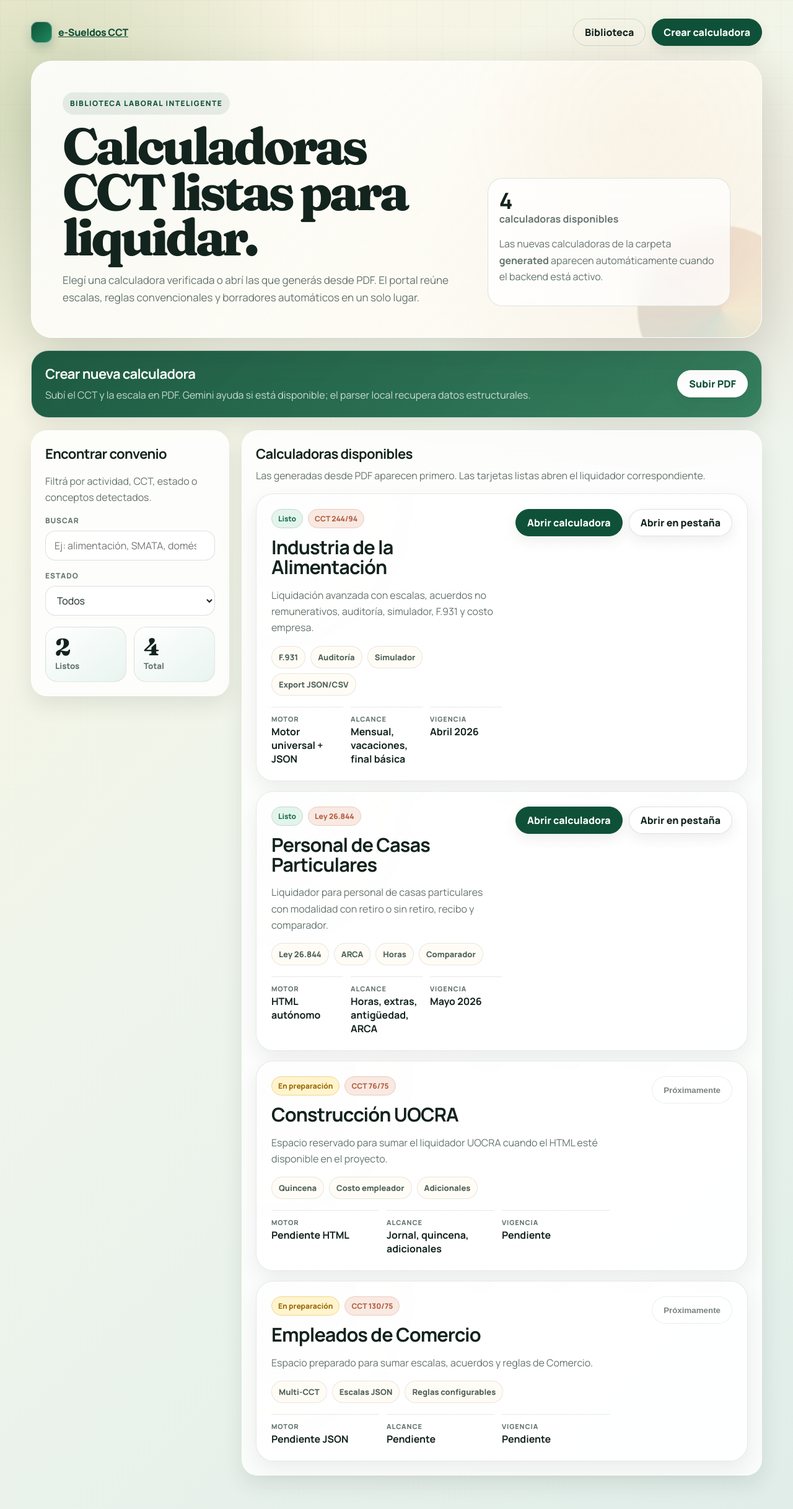
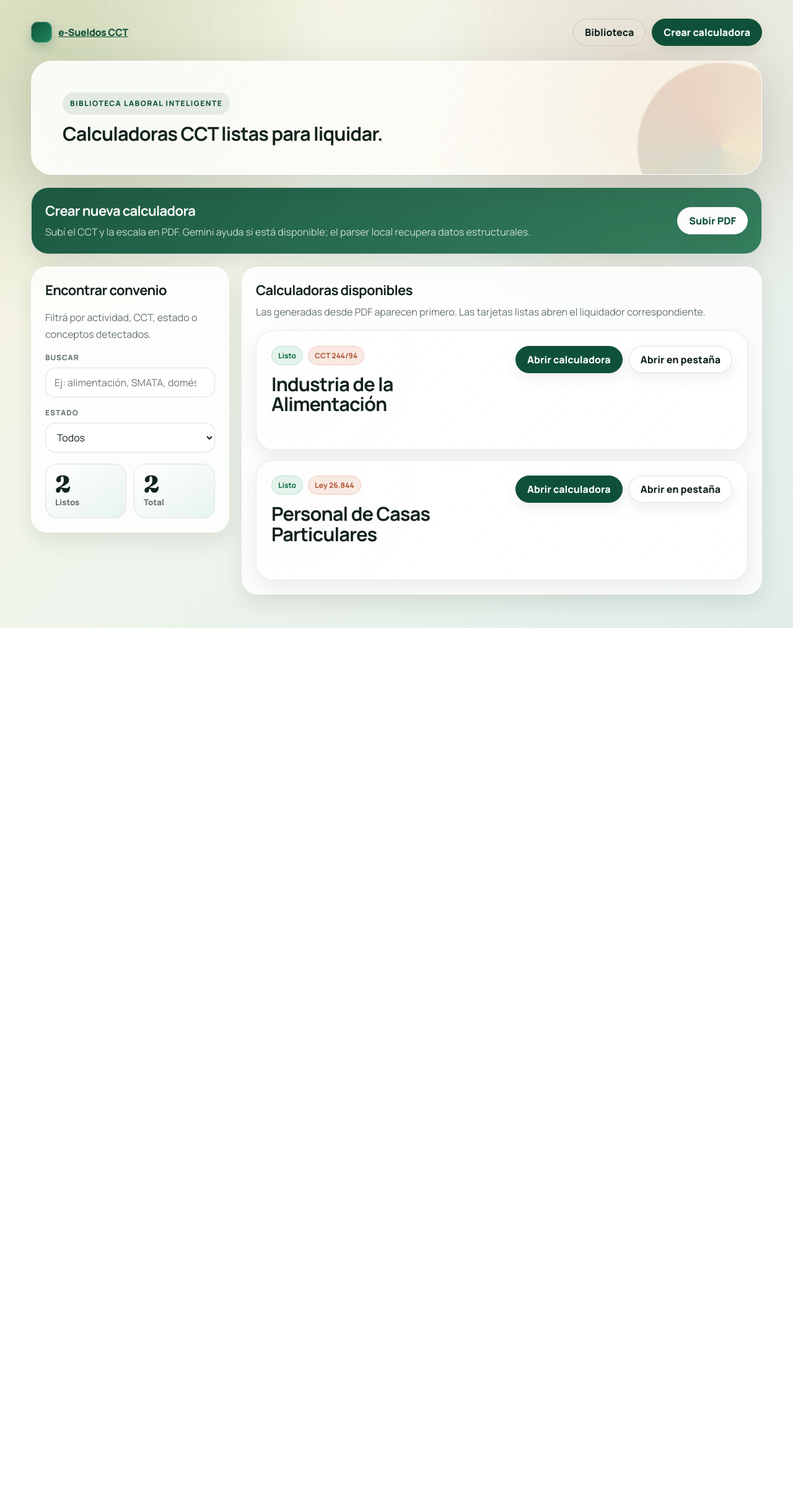
Before and after one commit to coriaFranco07/Calculadora, a FastAPI app: page /portal-cct.html in a window 1280 px wide. Shown: the whole page at 62% size. After the commit the page ends 1013 px from the top, so only its background shows below. Run offline with FastAPI, Linux system fonts and the light colour scheme; data that the repository does not hold is empty.

Commit message:
"Modificaciones en portal-cct.html"

```diff
--- a/templates/portal-cct.html
+++ b/templates/portal-cct.html
@@ -447,17 +447,9 @@
         <div class="hero-grid">
           <div>
             <p class="eyebrow">Biblioteca laboral inteligente</p>
-            <h1>Calculadoras CCT listas para liquidar.</h1>
-            <p class="hero-copy">
-              Elegí una calculadora verificada o abrí las que generás desde PDF. El portal reúne escalas,
-              reglas convencionales y borradores automáticos en un solo lugar.
-            </p>
+            <h3>Calculadoras CCT listas para liquidar.</h3>
           </div>
-          <div class="hero-panel">
-            <strong id="hero-total">0</strong>
-            <span>calculadoras disponibles</span>
-            <p>Las nuevas calculadoras de la carpeta <b>generated</b> aparecen automáticamente cuando el backend está activo.</p>
-          </div>
+
         </div>
       </section>
 
@@ -513,11 +505,8 @@
           cct: "CCT 244/94",
           status: "ready",
           href: "./Calculadora_CCT_244_94_Alimentacion.html",
-          engine: "Motor universal + JSON",
-          scope: "Mensual, vacaciones, final básica",
-          validity: "Abril 2026",
-          summary: "Liquidación avanzada con escalas, acuerdos no remunerativos, auditoría, simulador, F.931 y costo empresa.",
-          features: ["F.931", "Auditoría", "Simulador", "Export JSON/CSV"],
+
+
           source: "static",
         },
         {
@@ -525,35 +514,8 @@
           cct: "Ley 26.844",
           status: "ready",
           href: "./ley-26844-empleadas-domesticas-mayo-2026.html",
-          engine: "HTML autónomo",
-          scope: "Horas, extras, antigüedad, ARCA",
-          validity: "Mayo 2026",
-          summary: "Liquidador para personal de casas particulares con modalidad con retiro o sin retiro, recibo y comparador.",
-          features: ["Ley 26.844", "ARCA", "Horas", "Comparador"],
-          source: "static",
-        },
-        {
-          title: "Construcción UOCRA",
-          cct: "CCT 76/75",
-          status: "draft",
-          href: "",
-          engine: "Pendiente HTML",
-          scope: "Jornal, quincena, adicionales",
-          validity: "Pendiente",
-          summary: "Espacio reservado para sumar el liquidador UOCRA cuando el HTML esté disponible en el proyecto.",
-          features: ["Quincena", "Costo empleador", "Adicionales"],
-          source: "static",
-        },
-        {
-          title: "Empleados de Comercio",
-          cct: "CCT 130/75",
-          status: "draft",
-          href: "",
-          engine: "Pendiente JSON",
-          scope: "Pendiente",
-          validity: "Pendiente",
-          summary: "Espacio preparado para sumar escalas, acuerdos y reglas de Comercio.",
-          features: ["Multi-CCT", "Escalas JSON", "Reglas configurables"],
+
+
           source: "static",
         },
       ];
@@ -597,7 +559,7 @@
         const features = (item.features || []).map((feature) => `<li>${escapeHtml(feature)}</li>`).join("");
         const openButton = item.href ? `<a class="button primary" href="${escapeHtml(item.href)}">Abrir calculadora</a>` : `<button class="button" disabled>Próximamente</button>`;
         const tabButton = item.href ? `<a class="button" href="${escapeHtml(item.href)}" target="_blank" rel="noopener">Abrir en pestaña</a>` : "";
-        return `<article class="cct-card fade-in" style="animation-delay:${Math.min(index * 35, 280)}ms" ${matches ? "" : "hidden"}><div><div class="badges"><span class="badge ${ready ? "ok" : "warn"}">${ready ? "Listo" : "En preparación"}</span>${generatedBadge}<span class="badge type">${escapeHtml(item.cct)}</span></div><h3>${escapeHtml(item.title)}</h3><p>${escapeHtml(item.summary)}</p><ul class="features">${features}</ul><div class="meta"><div><small>Motor</small><strong>${escapeHtml(item.engine)}</strong></div><div><small>Alcance</small><strong>${escapeHtml(item.scope)}</strong></div><div><small>Vigencia</small><strong>${escapeHtml(item.validity)}</strong></div></div></div><div class="card-actions">${openButton}${tabButton}</div></article>`;
+        return `<article class="cct-card fade-in" style="animation-delay:${Math.min(index * 35, 280)}ms" ${matches ? "" : "hidden"}><div><div class="badges"><span class="badge ${ready ? "ok" : "warn"}">${ready ? "Listo" : "En preparación"}</span>${generatedBadge}<span class="badge type">${escapeHtml(item.cct)}</span></div><h3>${escapeHtml(item.title)}</h3><p>${escapeHtml(item.summary)}</p><ul class="features">${features}</ul><div class="meta"></div></div><div class="card-actions">${openButton}${tabButton}</div></article>`;
       }
 
       function render() {
```
